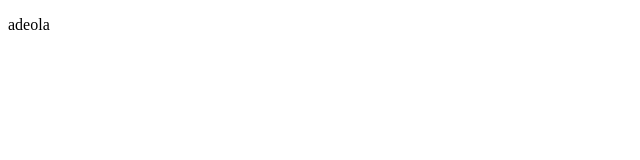
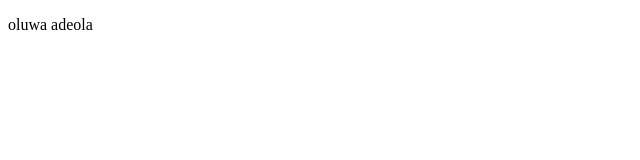
Before and after one commit to chrvnixx/git-and-github-tutorial, a plain HTML site: page index.html in a window 1280 px wide. Shown: the full height of the page, 0-640 px from the left. Drawn offline with Linux system fonts and the light colour scheme.

Commit message:
updated text

```diff
--- a/index.html
+++ b/index.html
@@ -7,6 +7,6 @@
     <link rel="stylesheet" href="styles.css" />
   </head>
   <body>
-    <p>adeola</p>
+    <p>oluwa adeola</p>
   </body>
 </html>
```
